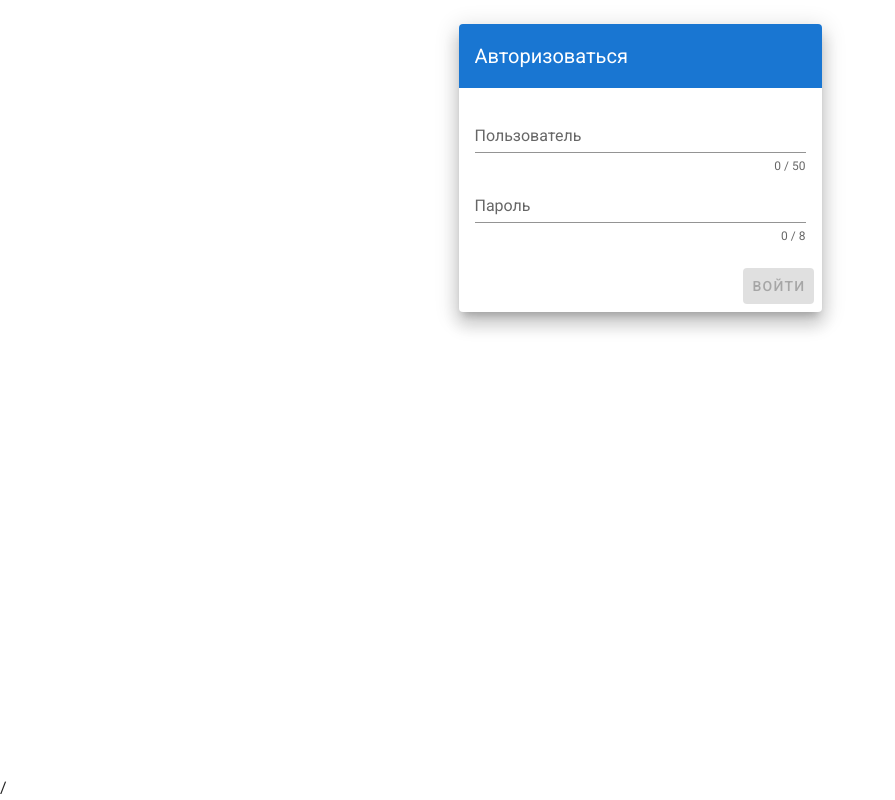
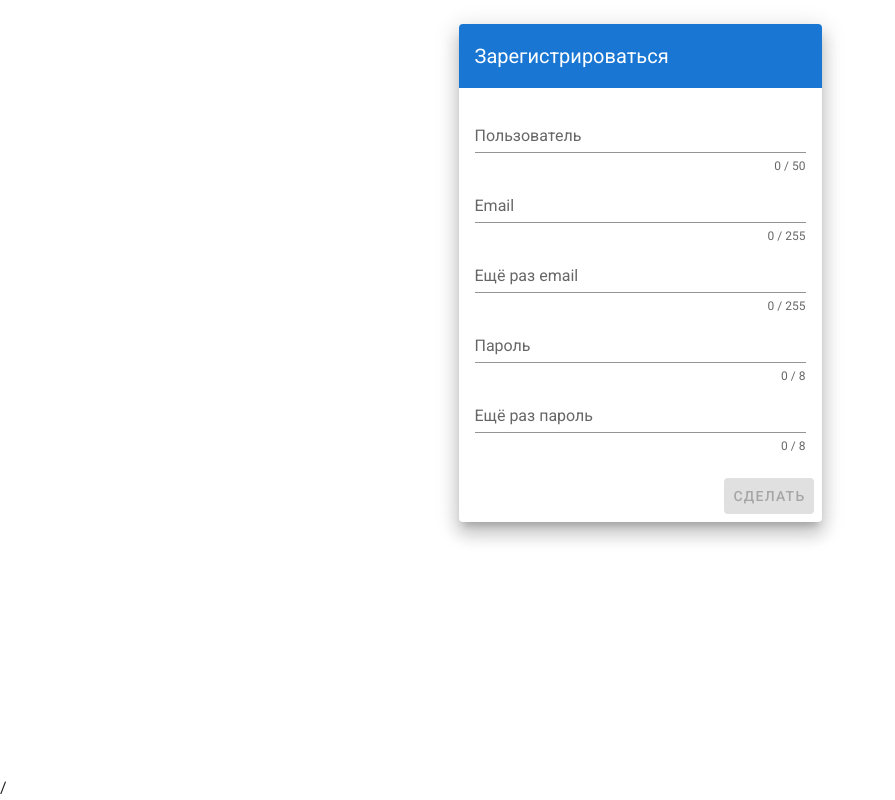
Before and after one commit to mozg3000/ibuypro, a Vue app in the folder spa-pro/: page / in a window 1280 px wide. Shown: the whole page, without its empty margins (0-895 px from the left). Built offline with nearby package versions, Linux system fonts and the light colour scheme.

Commit message:
[feature] #8 2\2. Пофиксил косяк с неправильным форматом ответа для actionSignUp.

```diff
--- a/spa-pro/src/App.vue
+++ b/spa-pro/src/App.vue
@@ -1,8 +1,8 @@
 <template>
   <v-app>
     <v-content>
-      <AuthComponent/>
-<!--      <RegistrationComponent/>-->
+<!--      <AuthComponent/>-->
+      <RegistrationComponent/>
     </v-content>/
   </v-app>
 </template>
--- a/spa-pro/src/components/RegistrationComponent.vue
+++ b/spa-pro/src/components/RegistrationComponent.vue
@@ -79,7 +79,7 @@
                                             :rules="passwordRule"
                                     />
                                     <v-text-field
-                                            id="password"
+                                            id="passwordConfirm"
                                             label="Ещё раз пароль"
                                             name="password-confirm"
                                             type="password"
@@ -160,7 +160,7 @@
                         data: bodyFormData,
                         headers: {'Content-Type': 'multipart/form-data' }
                     }).then(response => {
-                            let data = response.data;
+                            let data = JSON.parse(response.data);
                             if(data.status === 'registered'){
                                 this.emailError = false;
                                 this.usernameError = false;
```
Also changed, not shown: 1 other file (tests, documents, lock files or other folders).
